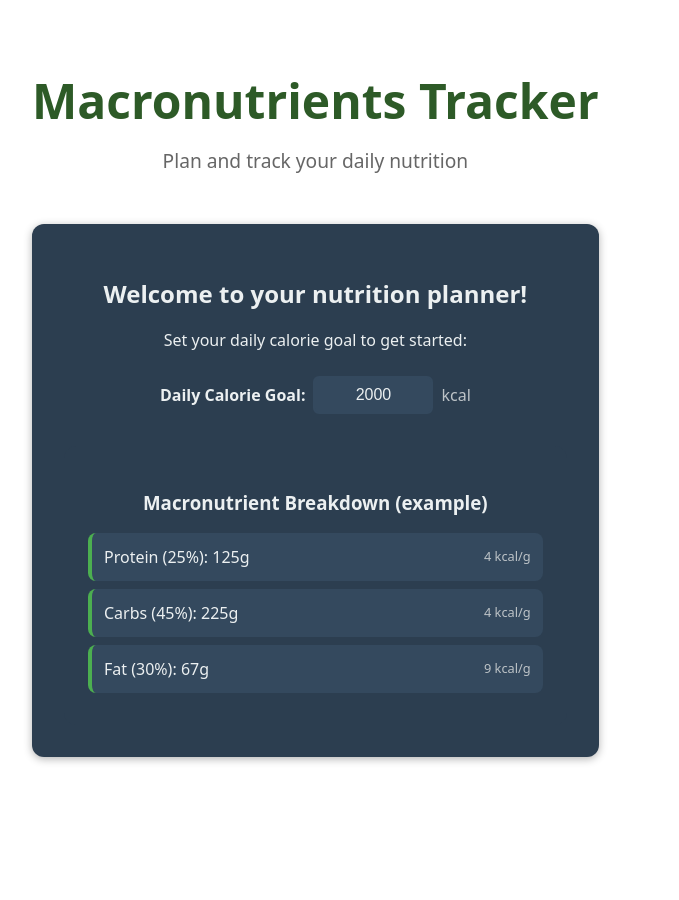
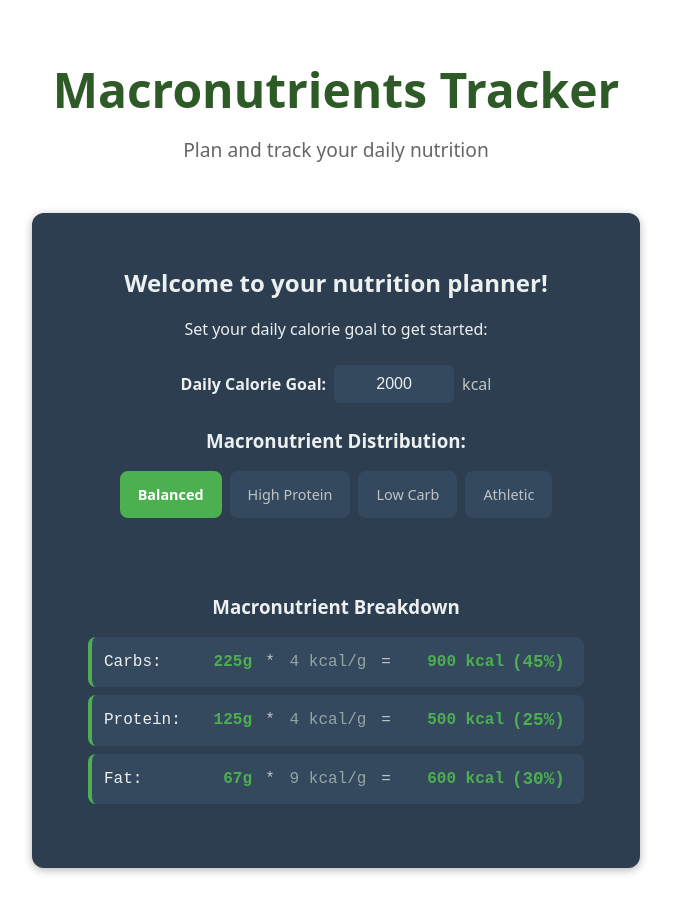
Before and after one commit to DanBurton/macronutrients, a React (Vite) app: page / in a window 1280 px wide. Shown: the whole page, without its empty margins (0-679 px from the left). Before the commit the page ends 800 px from the top, so only its background shows below. Built offline with nearby package versions, Linux system fonts and the light colour scheme.

Commit message:
macro presets

```diff
--- a/src/App.css
+++ b/src/App.css
@@ -85,6 +85,47 @@
   color: #bdc3c7;
 }
 
+.preset-selector {
+  margin: 1.5rem 0;
+}
+
+.preset-selector h3 {
+  color: #ecf0f1;
+  margin-bottom: 1rem;
+  text-align: center;
+}
+
+.preset-buttons {
+  display: flex;
+  gap: 0.5rem;
+  justify-content: center;
+  flex-wrap: wrap;
+}
+
+.preset-button {
+  padding: 0.75rem 1rem;
+  border: 2px solid #34495e;
+  border-radius: 8px;
+  background: #34495e;
+  color: #bdc3c7;
+  font-size: 0.9rem;
+  font-weight: 500;
+  cursor: pointer;
+  transition: all 0.2s ease;
+}
+
+.preset-button:hover {
+  border-color: #4CAF50;
+  color: #ecf0f1;
+}
+
+.preset-button.active {
+  background: #4CAF50;
+  border-color: #4CAF50;
+  color: #ffffff;
+  font-weight: bold;
+}
+
 .macros-preview {
   margin-top: 2rem;
   text-align: left;
@@ -100,8 +141,9 @@
 }
 
 .macro-item {
-  display: flex;
-  justify-content: space-between;
+  display: grid;
+  grid-template-columns: 80px 60px 20px 80px 20px 100px 60px;
+  gap: 0.5rem;
   align-items: center;
   padding: 0.75rem;
   background: #34495e;
@@ -109,11 +151,46 @@
   border-radius: 8px;
   border-left: 4px solid #4CAF50;
   color: #ecf0f1;
+  font-family: 'Courier New', monospace;
 }
 
-.macro-item small {
+.macro-name {
+  color: #ecf0f1;
+  font-weight: 500;
+}
+
+.macro-grams {
+  text-align: right;
+  font-weight: bold;
+  color: #4CAF50;
+}
+
+.macro-multiply {
+  text-align: center;
   color: #bdc3c7;
-  font-size: 0.8rem;
+}
+
+.macro-rate {
+  text-align: center;
+  color: #95a5a6;
+}
+
+.macro-equals {
+  text-align: center;
+  color: #bdc3c7;
+}
+
+.macro-calories {
+  text-align: right;
+  font-weight: bold;
+  color: #4CAF50;
+}
+
+.macro-percentage {
+  text-align: left;
+  color: #4CAF50;
+  font-weight: bold;
+  font-size: 1.1em;
 }
 
 @media (max-width: 768px) {
--- a/src/App.tsx
+++ b/src/App.tsx
@@ -1,8 +1,35 @@
-import { useState } from 'react';
+import { useState, useEffect } from 'react';
 import './App.css';
 
+const macroPresets = {
+  balanced: { name: 'Balanced', carbs: 0.45, protein: 0.25, fat: 0.30 },
+  highProtein: { name: 'High Protein', carbs: 0.35, protein: 0.35, fat: 0.30 },
+  lowCarb: { name: 'Low Carb', carbs: 0.20, protein: 0.30, fat: 0.50 },
+  athletic: { name: 'Athletic', carbs: 0.55, protein: 0.25, fat: 0.20 },
+} as const;
+
+type PresetKey = keyof typeof macroPresets;
+
 function App() {
-  const [dailyCalories, setDailyCalories] = useState(2000);
+  const [dailyCalories, setDailyCalories] = useState(() => {
+    const savedCalories = localStorage.getItem('dailyCalories');
+    return savedCalories ? Number(savedCalories) : 2000;
+  });
+
+  const [selectedPreset, setSelectedPreset] = useState<PresetKey>(() => {
+    const savedPreset = localStorage.getItem('macroPreset') as PresetKey;
+    return savedPreset && savedPreset in macroPresets ? savedPreset : 'balanced';
+  });
+
+  useEffect(() => {
+    localStorage.setItem('dailyCalories', dailyCalories.toString());
+  }, [dailyCalories]);
+
+  useEffect(() => {
+    localStorage.setItem('macroPreset', selectedPreset);
+  }, [selectedPreset]);
+
+  const currentMacros = macroPresets[selectedPreset];
 
   return (
     <div className="app">
@@ -27,19 +54,49 @@ function App() {
             <span>kcal</span>
           </div>
 
+          <div className="preset-selector">
+            <h3>Macronutrient Distribution:</h3>
+            <div className="preset-buttons">
+              {Object.entries(macroPresets).map(([key, preset]) => (
+                <button
+                  key={key}
+                  className={`preset-button ${selectedPreset === key ? 'active' : ''}`}
+                  onClick={() => setSelectedPreset(key as PresetKey)}
+                >
+                  {preset.name}
+                </button>
+              ))}
+            </div>
+          </div>
+
           <div className="macros-preview">
-            <h3>Macronutrient Breakdown (example)</h3>
+            <h3>Macronutrient Breakdown</h3>
             <div className="macro-item">
-              <span>Protein (25%): {Math.round(dailyCalories * 0.25 / 4)}g</span>
-              <small>4 kcal/g</small>
+              <span className="macro-name">Carbs:</span>
+              <span className="macro-grams">{Math.round(dailyCalories * currentMacros.carbs / 4)}g</span>
+              <span className="macro-multiply">*</span>
+              <span className="macro-rate">4 kcal/g</span>
+              <span className="macro-equals">=</span>
+              <span className="macro-calories">{Math.round(dailyCalories * currentMacros.carbs)} kcal</span>
+              <span className="macro-percentage">({Math.round(currentMacros.carbs * 100)}%)</span>
             </div>
             <div className="macro-item">
-              <span>Carbs (45%): {Math.round(dailyCalories * 0.45 / 4)}g</span>
-              <small>4 kcal/g</small>
+              <span className="macro-name">Protein:</span>
+              <span className="macro-grams">{Math.round(dailyCalories * currentMacros.protein / 4)}g</span>
+              <span className="macro-multiply">*</span>
+              <span className="macro-rate">4 kcal/g</span>
+              <span className="macro-equals">=</span>
+              <span className="macro-calories">{Math.round(dailyCalories * currentMacros.protein)} kcal</span>
+              <span className="macro-percentage">({Math.round(currentMacros.protein * 100)}%)</span>
             </div>
             <div className="macro-item">
-              <span>Fat (30%): {Math.round(dailyCalories * 0.30 / 9)}g</span>
-              <small>9 kcal/g</small>
+              <span className="macro-name">Fat:</span>
+              <span className="macro-grams">{Math.round(dailyCalories * currentMacros.fat / 9)}g</span>
+              <span className="macro-multiply">*</span>
+              <span className="macro-rate">9 kcal/g</span>
+              <span className="macro-equals">=</span>
+              <span className="macro-calories">{Math.round(dailyCalories * currentMacros.fat)} kcal</span>
+              <span className="macro-percentage">({Math.round(currentMacros.fat * 100)}%)</span>
             </div>
           </div>
         </div>
```
